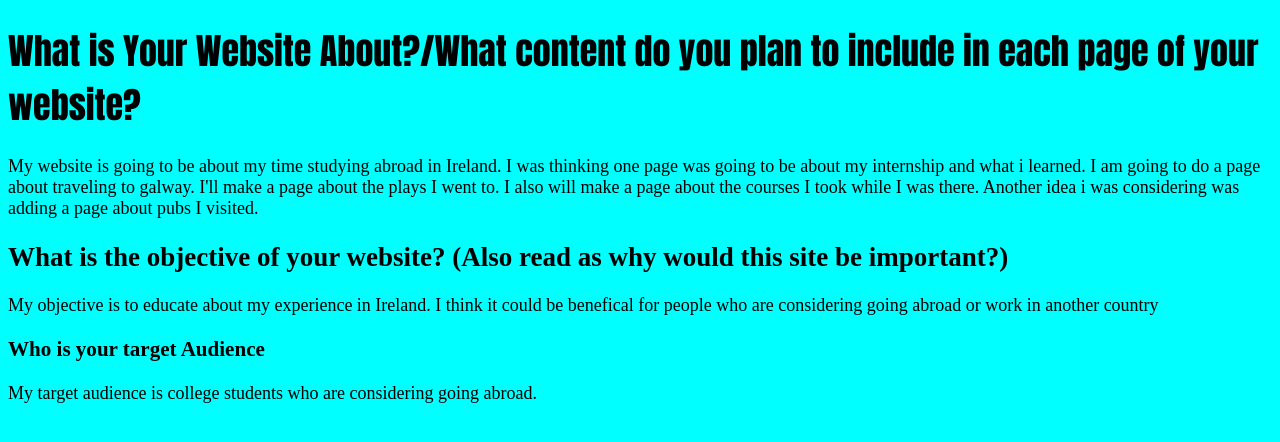
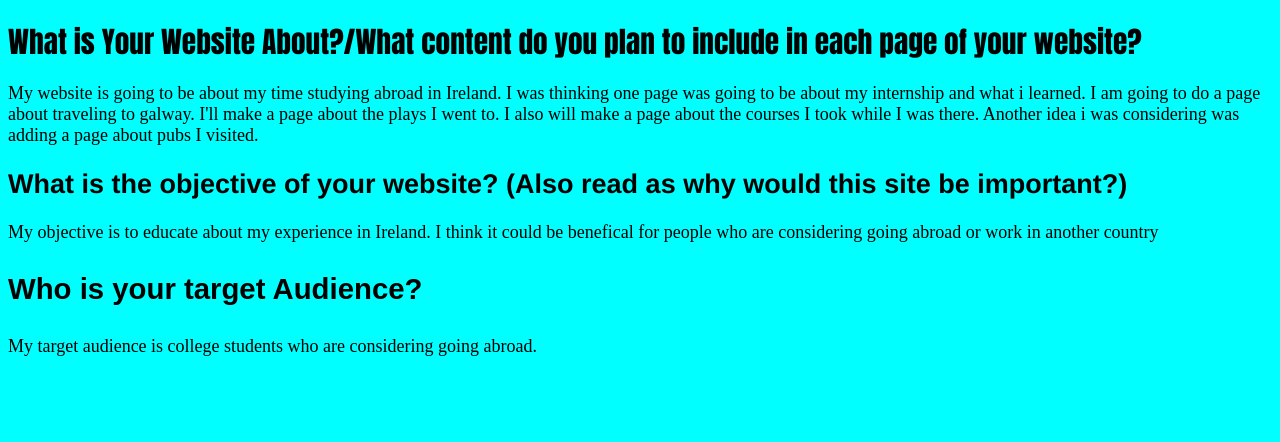
Before and after one commit to Ryanoakes1/WebTechProject, a plain HTML site: page proposal.html in a window 1280 px wide. Drawn offline with Linux system fonts and the light colour scheme.

Commit message:
proposal
proposal

```diff
--- a/proposal.html
+++ b/proposal.html
@@ -13,21 +13,29 @@
       }
       h1{
         font-family: Impact, Haettenschweiler, 'Arial Narrow Bold', sans-serif;
-        font size: 22pt;
-
-      }
+        font-size: 22pt;}
+        h2{
+          font-family: 'Franklin Gothic Medium', 'Arial Narrow', Arial, sans-serif;
+          font: size 22pt;
+        }
+        h3{
+          font-family: Arial, Helvetica, sans-serif;
+          font-size: 22pt;
+        }
     </style>
   </head>
-
   <body>
-    <h1>What is Your Website About?/What content do you plan to include in each page of your website?</h1>
-    <mark><p>
+    <h1>
+      What is Your Website About?/What content do you plan to include in each
+      page of your website?
+    </h1>
+    <p>
       My website is going to be about my time studying abroad in Ireland. I was
       thinking one page was going to be about my internship and what i learned.
       I am going to do a page about traveling to galway. I'll make a page about
       the plays I went to. I also will make a page about the courses I took
       while I was there. Another idea i was considering was adding a page about
-      pubs I visited.</mark>
+      pubs I visited.
     </p>
     <h2>
       What is the objective of your website? (Also read as why would this site
@@ -38,7 +46,9 @@
       could be benefical for people who are considering going abroad or work in
       another country
     </p>
-    <h3> Who is your target Audience</h3>
-    <p id="thirdp"> My target audience is college students who are considering going abroad.</p>
+    <h3>Who is your target Audience?</h3>
+    <p id="thirdp">
+      My target audience is college students who are considering going abroad.
+    </p>
   </body>
 </html>
```
